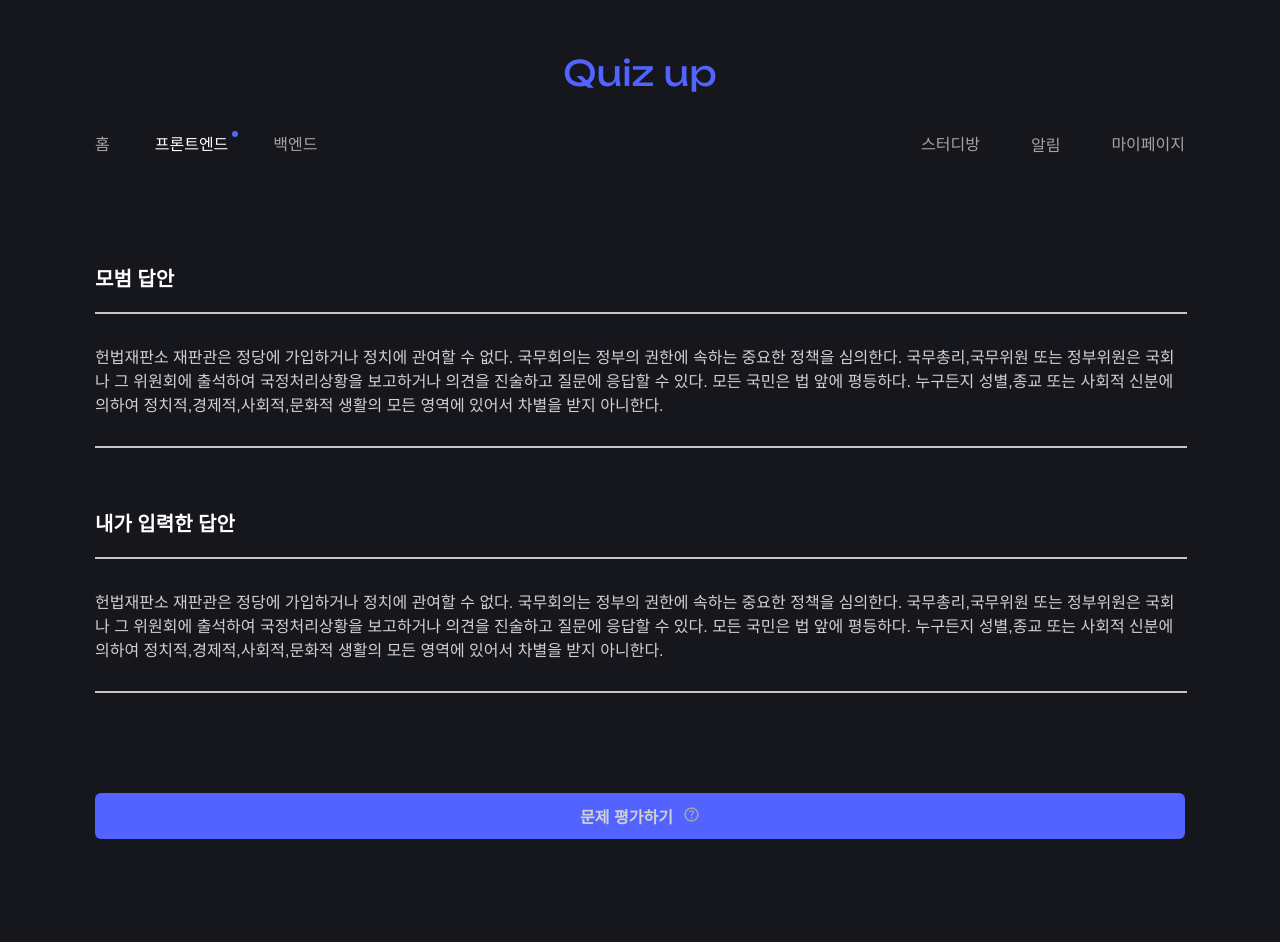
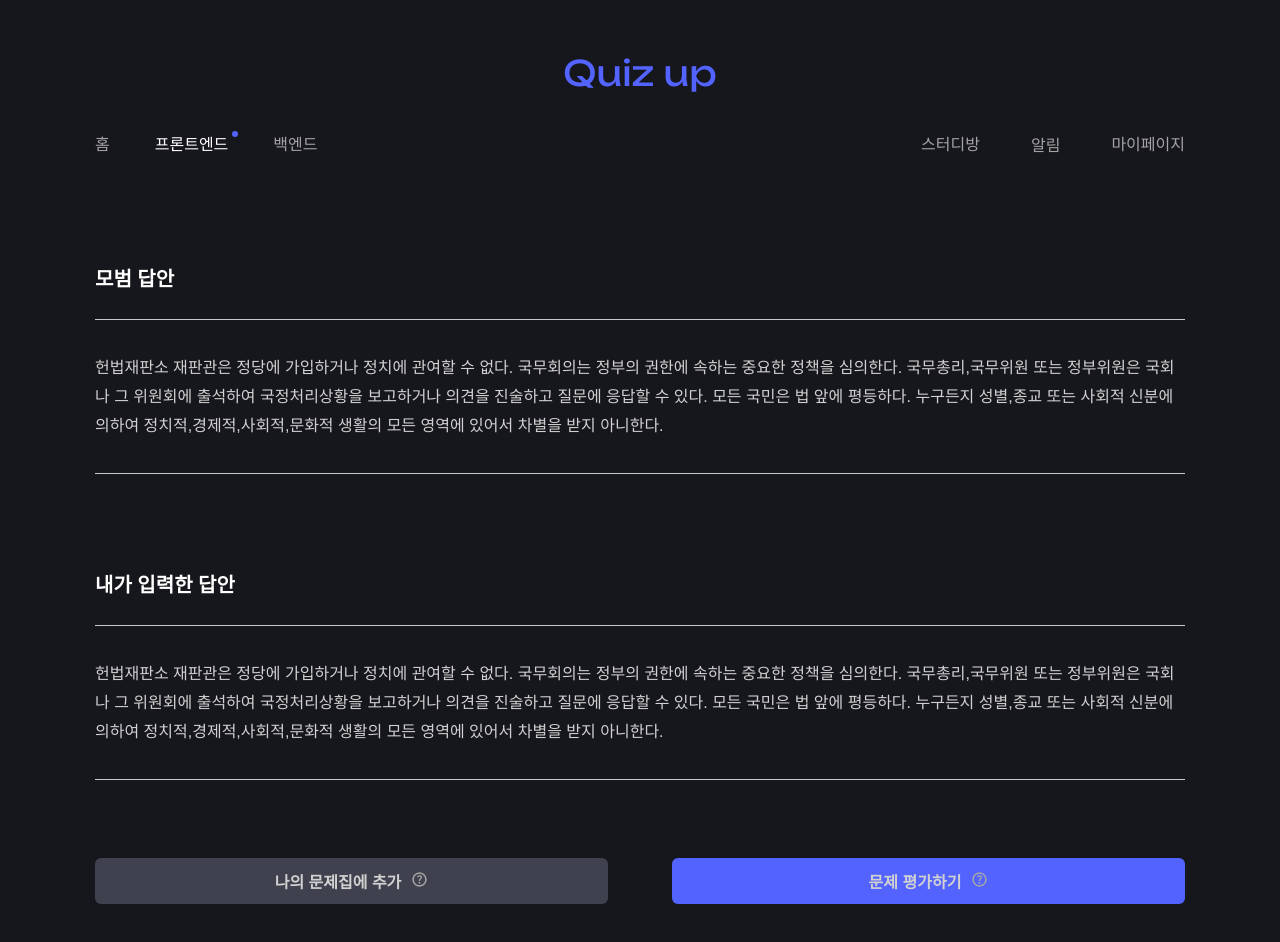
Before and after one commit to QuizUpWebProject/front, a React (Create React App) app: page /front/1/1/answer in a window 1280 px wide. Shown: the top 942 px of the page. Before the commit the page ends 909 px from the top, so only its background shows below. Built offline with nearby package versions, Linux system fonts and the light colour scheme.

Commit message:
design: 프론트 문제 해설 ui 변경 #22 - 나의 문제집 추가 버튼 추가 - 간격 수정

```diff
--- /dev/null
+++ b/src/components/frontWorkAnswer/EvaluationModal.jsx
@@ -0,0 +1,218 @@
+import styled from "styled-components";
+import useModal from "../../hooks/useModal";
+import { useState } from "react";
+import HelpIcon from "../../assets/help.png";
+import GoodEmotion from "../../assets/Emotion_1.png";
+import SosoEmotion from "../../assets/Emotion_2.png";
+import BadEmotion from "../../assets/Emotion_3.png";
+
+export default function EvaluationModal() {
+  const { openModal, closeModal, Modal } = useModal();
+
+  // open modal
+  const handleModal = () => {
+    openModal();
+  };
+
+  // close modal
+  const handleClose = () => {
+    closeModal();
+  };
+
+  // helpicon hover 시 나오는 문구
+  const [showToolTip, setToolTip] = useState(false);
+
+  const toggleToolTip = () => {
+    setToolTip(!showToolTip);
+  };
+
+  return (
+    <>
+      <Button onClick={handleModal}>
+        문제 평가하기
+        {/* Hover 이벤트 (helpicon hover 시 나오는 안내 문구) */}
+        <HelpIconWrapper
+          onMouseEnter={toggleToolTip}
+          onMouseLeave={toggleToolTip}
+        >
+          <Img src={HelpIcon} alt="help" />
+          {showToolTip && (
+            <Tooltip>
+              현재 학습한 문제의 학습 이해도를 평가해주세요. 기준에 따라 다시
+              학습 가능합니다.
+            </Tooltip>
+          )}
+        </HelpIconWrapper>
+      </Button>
+
+      {/* modal */}
+      <Modal style={{ width: "650px", height: "658px" }}>
+        <ModalContent>
+          <div>
+            <Title>문제 평가하기</Title>
+            <Line></Line>
+            <ModalBody>
+              현재 학습한 문제의 학습 이해도를 평가해주세요.
+              <br />
+              이해도의 기준은 이해완료, 애매해요, 잘몰라요 총 3가지로 분류되며
+              <br /> 완전히 이해하지 못한 문제들을 기준에 따라 다시 해당 기준의
+              문제만 학습할 수 있습니다.
+            </ModalBody>
+
+            <EvalContainer>
+              <EvalBtn>
+                <EvalImg src={GoodEmotion} alt="good" />
+                <EvalText>이해완료</EvalText>
+              </EvalBtn>
+              <EvalBtn>
+                <EvalImg src={SosoEmotion} alt="soso" />
+                <EvalText>애매해요</EvalText>
+              </EvalBtn>
+              <EvalBtn>
+                <EvalImg src={BadEmotion} alt="bad" />
+                <EvalText>잘몰라요</EvalText>
+              </EvalBtn>
+            </EvalContainer>
+
+            <BackBtn onClick={handleClose}>목록으로 이동하기</BackBtn>
+          </div>
+        </ModalContent>
+      </Modal>
+    </>
+  );
+}
+
+const Button = styled.button`
+  width: 513px;
+  height: 46px;
+  background-color: #5263ff;
+  border: none;
+  border-radius: 6px;
+  color: #d1d1d1;
+  font-size: 16px;
+  font-weight: 600;
+  margin-bottom: 70px;
+`;
+
+const Img = styled.img`
+  margin-left: 10px;
+  width: 17px;
+  height: 17px;
+`;
+
+const HelpIconWrapper = styled.div`
+  position: relative;
+  display: inline-block;
+  cursor: pointer;
+`;
+
+const Tooltip = styled.div`
+  background-color: #3f424e;
+  border: none;
+  color: #d1d1d1;
+  font-size: 12px;
+  font-weight: 500;
+  height: auto;
+  letter-spacing: -0.25px;
+  margin-top: 6.8px;
+  padding: 5px 11px;
+  position: absolute;
+  bottom: calc(100% + 6.8px);
+  left: 50%;
+  transform: translateX(-50%);
+  z-index: 100;
+  width: 500px;
+
+  &::after {
+    background-color: #3f424e;
+    content: "";
+    display: block;
+    left: 75px;
+    position: absolute;
+    top: -7px;
+    width: 100%;
+    z-index: 1;
+  }
+
+  &::before {
+    border-width: 0 6px 8px 6.5px;
+    content: "";
+    display: block;
+    left: 75px;
+    position: absolute;
+    top: -8px;
+    width: 100%;
+    z-index: 0;
+  }
+`;
+
+const ModalContent = styled.div`
+  display: flex;
+  flex-direction: column;
+  align-items: flex-center;
+  height: 100%;
+  margin-top: 100px;
+  font-size: 14px;
+`;
+
+const ModalBody = styled.div`
+  margin-bottom: 20px;
+  color: #c7c7c7;
+  font-size: 14px;
+  font-weight: 500;
+  margin-bottom: 30px;
+  text-align: left;
+`;
+
+const Title = styled.div`
+  color: #6b7aff;
+  font-size: 20px;
+  font-weight: 600;
+`;
+
+const Line = styled.div`
+  width: 566px;
+  border: 1px solid #c7c7c7;
+  margin-top: 20px;
+  margin-bottom: 40px;
+`;
+
+const EvalContainer = styled.div`
+  display: flex;
+  justify-content: space-between;
+`;
+
+const EvalBtn = styled.button`
+  background-image: linear-gradient(to top, #636363 100%, #636363 30%);
+  width: 152px;
+  height: 172px;
+  border: none;
+  border-radius: 23px;
+  margin-right: 40px;
+  display: flex;
+  flex-direction: column;
+  align-items: center;
+`;
+
+const EvalImg = styled.img`
+  width: 56px;
+  height: 56px;
+  margin-top: 30px;
+`;
+
+const EvalText = styled.div`
+  font-size: 16px;
+  font-weight: 600;
+  color: #f0eeee;
+  margin-top: 20px;
+`;
+
+const BackBtn = styled.button`
+  width: 566px;
+  height: 37px;
+  background-color: #3f424e;
+  color: #ffffff;
+  border: none;
+  border-radius: 6px;
+  margin-top: 40px;
+`;
--- /dev/null
+++ b/src/components/frontWorkAnswer/PlusButton.jsx
@@ -0,0 +1,95 @@
+import { useState } from "react";
+import HelpIcon from "../../assets/help.png";
+import styled from "styled-components";
+
+export default function PlusButton() {
+  // helpicon hover 시 나오는 문구
+  const [showToolTip, setToolTip] = useState(false);
+
+  const toggleToolTip = () => {
+    setToolTip(!showToolTip);
+  };
+
+  return (
+    <>
+      <Button>
+        나의 문제집에 추가
+        {/* Hover 이벤트 (helpicon hover 시 나오는 안내 문구) */}
+        <HelpIconWrapper
+          onMouseEnter={toggleToolTip}
+          onMouseLeave={toggleToolTip}
+        >
+          <Img src={HelpIcon} alt="help" />
+          {showToolTip && (
+            <Tooltip>
+              ...
+            </Tooltip>
+          )}
+        </HelpIconWrapper>
+      </Button>
+    </>
+  );
+}
+
+const Button = styled.button`
+  width: 513px;
+  height: 46px;
+  background-color: #3F424E;
+  border: none;
+  border-radius: 6px;
+  color: #d1d1d1;
+  font-size: 16px;
+  font-weight: 600;
+  margin-bottom: 70px;
+`;
+
+const Img = styled.img`
+  margin-left: 10px;
+  width: 17px;
+  height: 17px;
+`;
+
+const HelpIconWrapper = styled.div`
+  position: relative;
+  display: inline-block;
+  cursor: pointer;
+`;
+
+const Tooltip = styled.div`
+  background-color: #3f424e;
+  border: none;
+  color: #d1d1d1;
+  font-size: 12px;
+  font-weight: 500;
+  height: auto;
+  letter-spacing: -0.25px;
+  margin-top: 6.8px;
+  padding: 5px 11px;
+  position: absolute;
+  bottom: calc(100% + 6.8px);
+  left: 50%;
+  transform: translateX(-50%);
+  z-index: 100;
+
+  &::after {
+    background-color: #3f424e;
+    content: "";
+    display: block;
+    left: 75px;
+    position: absolute;
+    top: -7px;
+    width: 100%;
+    z-index: 1;
+  }
+
+  &::before {
+    border-width: 0 6px 8px 6.5px;
+    content: "";
+    display: block;
+    left: 75px;
+    position: absolute;
+    top: -8px;
+    width: 100%;
+    z-index: 0;
+  }
+`;
--- a/src/pages/FrontWorkAnswer.jsx
+++ b/src/pages/FrontWorkAnswer.jsx
@@ -1,12 +1,13 @@
 import styled from "styled-components";
-import EvaluationModal from "../components/studyroomWorkAnswer/EvaluationModal";
+import EvaluationModal from "../components/frontWorkAnswer/EvaluationModal";
+import PlusBtn from "../components/frontWorkAnswer/PlusButton";
 
 const FrontAnswer = () => {
   return (
     <Wrapper>
-      <Container>
+      <Answer>
+        <div>
           <Title>모범 답안</Title>
-        <Line></Line>
           <Content>
             헌법재판소 재판관은 정당에 가입하거나 정치에 관여할 수 없다.
             국무회의는 정부의 권한에 속하는 중요한 정책을 심의한다.
@@ -16,12 +17,10 @@ const FrontAnswer = () => {
             정치적,경제적,사회적,문화적 생활의 모든 영역에 있어서 차별을 받지
             아니한다.
           </Content>
-        <Line></Line>
-      </Container>
+        </div>
 
-      <Container>
+        <div>
           <Title>내가 입력한 답안</Title>
-        <Line></Line>
           <Content>
             헌법재판소 재판관은 정당에 가입하거나 정치에 관여할 수 없다.
             국무회의는 정부의 권한에 속하는 중요한 정책을 심의한다.
@@ -31,11 +30,14 @@ const FrontAnswer = () => {
             정치적,경제적,사회적,문화적 생활의 모든 영역에 있어서 차별을 받지
             아니한다.
           </Content>
-        <Line></Line>
-      </Container>
+        </div>
+      </Answer>
 
+      <Buttons>
+        <PlusBtn />
         {/* 문제 평가하기 버튼 */}
         <EvaluationModal />
+      </Buttons>
     </Wrapper>
   );
 };
@@ -45,8 +47,10 @@ const Wrapper = styled.div`
   margin: 0 auto;
 `;
 
-const Container = styled.div`
-  margin-bottom: 60px;
+const Answer = styled.div`
+  display: flex;
+  flex-direction: column;
+  gap: 95px;
 `;
 
 const Title = styled.div`
@@ -54,19 +58,21 @@ const Title = styled.div`
   font-weight: 600;
 `;
 
-const Line = styled.div`
-  width: 1090px;
-  border: 1px solid #c7c7c7;
-  margin-top: 20px;
-  margin-bottom: 20px;
-`;
-
 const Content = styled.div`
   font-size: 16px;
   font-size: 500;
   color: #d1d1d1;
-  margin-top: 30px;
-  margin-bottom: 30px;
+  line-height: 29px;
+  border-top: 1px solid #c7c7c7;
+  border-bottom: 1px solid #c7c7c7;
+  padding: 33px 0;
+  margin-top: 27px;
+`;
+
+const Buttons = styled.div`
+  display: flex;
+  justify-content: space-between;
+  margin-top: 78px;
 `;
 
 export default FrontAnswer;
```
Lines whose indentation alone changed are shown as unchanged.
